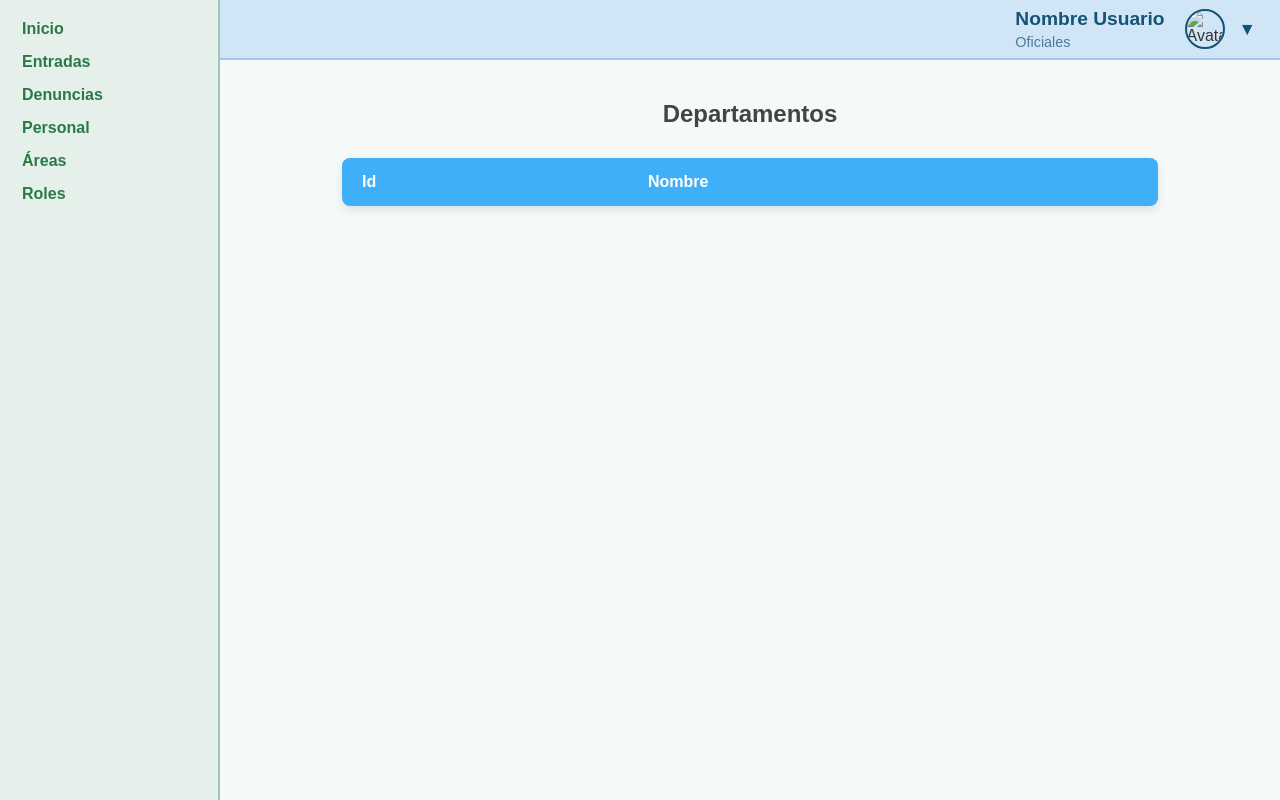
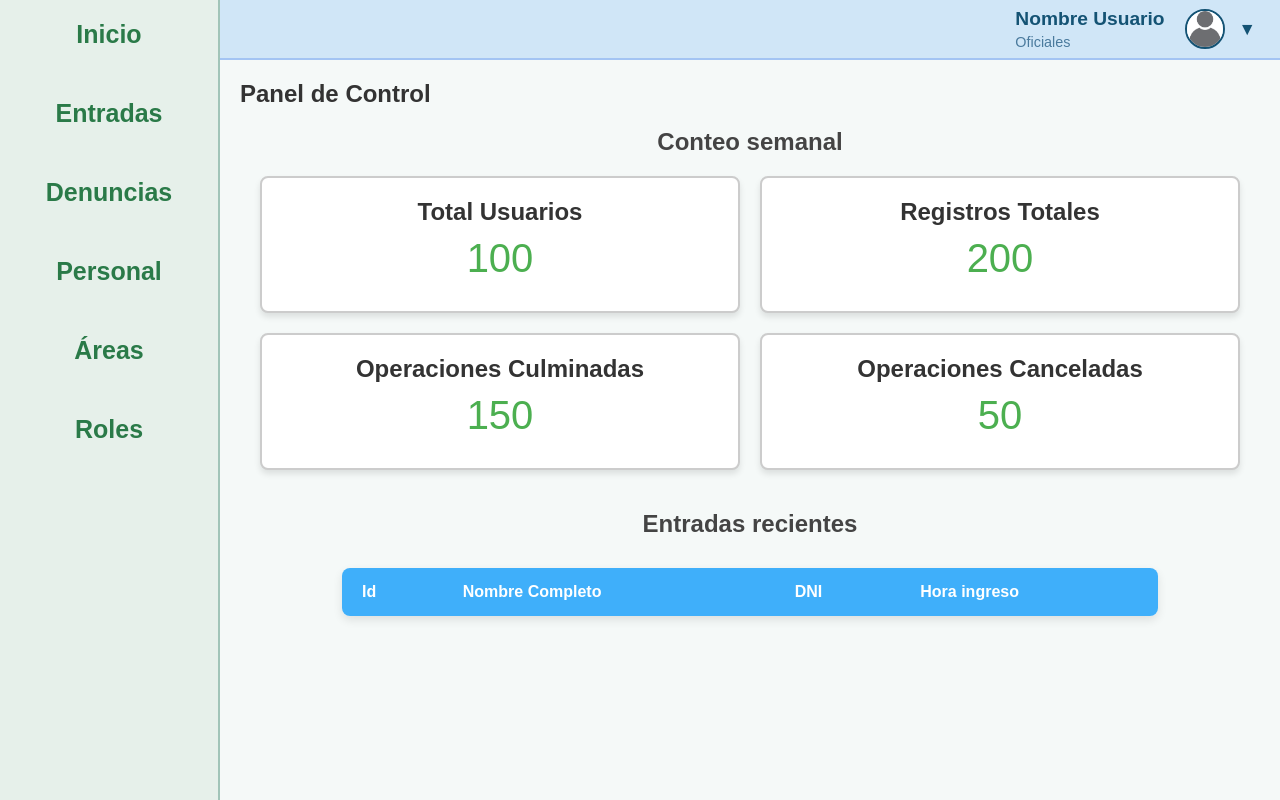
Before and after one commit to CristhianCoronel/Comisaria_WEB, a Flask app: page / in a window 1280 px wide. Run offline with Flask 3, Linux system fonts and the light colour scheme; data that the repository does not hold is empty; some libraries are stand-ins or nearby versions.

Commit message:
sin_supabase

```diff
--- a/controllers/controlador_departamento.py
+++ b/controllers/controlador_departamento.py
@@ -1,29 +1,29 @@
-# app/controlador.py
+# # app/controlador.py
 
-from bd_supabase import supabase_e
-import os
-from dotenv import load_dotenv
-from models.Ubigeo import Departamento  # Importamos la clase Departamento
+# from bd_supabase import supabase_e
+# import os
+# from dotenv import load_dotenv
+# from models.Ubigeo import Departamento  # Importamos la clase Departamento
 
 
-def obtener_departamentos() -> list[Departamento]:
-    """Obtiene todos los departamentos desde la base de datos de Supabase."""
-    try:
-        # Realizamos la consulta para obtener todos los departamentos
-        response = supabase_e.table('departamento').select('id_departamento, nombre').execute()
+# def obtener_departamentos() -> list[Departamento]:
+#     """Obtiene todos los departamentos desde la base de datos de Supabase."""
+#     try:
+#         # Realizamos la consulta para obtener todos los departamentos
+#         response = supabase_e.table('departamento').select('id_departamento, nombre').execute()
 
-        departamentos = []
-        if response.data:
-            # Iteramos sobre los resultados y creamos objetos Departamento
-            for departamento_data in response.data:
-                departamento = Departamento(
-                    id_departamento=departamento_data['id_departamento'],
-                    nombre=departamento_data['nombre']
-                )
-                departamentos.append(departamento)
+#         departamentos = []
+#         if response.data:
+#             # Iteramos sobre los resultados y creamos objetos Departamento
+#             for departamento_data in response.data:
+#                 departamento = Departamento(
+#                     id_departamento=departamento_data['id_departamento'],
+#                     nombre=departamento_data['nombre']
+#                 )
+#                 departamentos.append(departamento)
 
-        return departamentos
+#         return departamentos
 
-    except Exception as e:
-        print(f"Error al obtener los departamentos: {e}")
-        return []  # En caso de error, retornamos una lista vacía
+#     except Exception as e:
+#         print(f"Error al obtener los departamentos: {e}")
+#         return []  # En caso de error, retornamos una lista vacía
--- a/main.py
+++ b/main.py
@@ -19,7 +19,7 @@ def base():
 @app.route('/index')
 def index():
     departamentos = list()
-    departamentos = controlador_departamento.obtener_departamentos()
+    # departamentos = controlador_departamento.obtener_departamentos()
     return render_template('index.html', departamentos = departamentos)
 
 
--- a/static/css/base.css
+++ b/static/css/base.css
@@ -36,6 +36,7 @@ aside {
     border-right: 2px solid #a1c4b8;
     padding: 20px 10px;
     display: flex;
+    align-items: center;
     flex-direction: column;
 }
 
@@ -43,7 +44,9 @@ aside nav ul {
     list-style: none;
     display: flex;
     flex-direction: column;
-    gap: 15px;
+    gap: 50px;
+    align-content: center;
+    align-items: center;
 }
 
 aside nav ul li a {
@@ -53,11 +56,13 @@ aside nav ul li a {
     padding: 8px 12px;
     border-radius: 6px;
     transition: background-color 0.3s ease;
+    font-size: 25px;
 }
 
 aside nav ul li a:hover {
     background-color: #a1c4b8; /* Verde medio */
     color: #1b4d2e;
+    margin-top: 100px;
 }
 
 /* Header */
--- a/static/css/index.css
+++ b/static/css/index.css
@@ -64,3 +64,37 @@ h3 {
     font-style: italic;
     color: #aaa;
 }
+
+.container {
+    display: grid;
+    grid-template-columns: repeat(2, 1fr);
+    gap: 20px;
+    padding: 20px;
+    justify-content: center;
+}
+
+/* Estilo de los cuadros de estadísticas */
+.counter-box {
+    background-color: #fff;
+    border: 2px solid #ccc;
+    padding: 20px;
+    border-radius: 8px;
+    text-align: center;
+    box-shadow: 0 4px 6px rgba(0, 0, 0, 0.1);
+    transition: transform 0.3s ease-in-out;
+}
+
+.counter-box h3 {
+    margin: 0 0 10px;
+    color: #333;
+}
+
+.counter-box .count {
+    font-size: 2.5em;
+    margin: 10px 0;
+    color: #4CAF50;
+}
+
+.counter-box:hover {
+    transform: scale(1.05);
+}
--- a/templates/base.html
+++ b/templates/base.html
@@ -30,7 +30,7 @@
                     <p class="user-rank">Oficiales</p>
                 </div>
                 <div class="user-menu">
-                    <img src="https://via.placeholder.com/40" alt="Avatar Usuario" class="user-avatar" />
+                    <img src="/static/img/user_defect.png" alt="Avatar Usuario" class="user-avatar" />
                     <button id="menu-toggle" aria-label="Menú de usuario">&#x25BC;</button>
                     <ul id="dropdown-menu" class="dropdown hidden">
                         <li><a href="#">Cerrar sesión</a></li>
@@ -47,7 +47,7 @@
 
     <!-- <script src="{{ url_for('static', filename='js/script.js') }}"></script> -->
     <script src="/static/js/base.js"></script>
-    {% block javascript %}
+    {% block js %}
     {% endblock %}
 </body>
 </html>
--- a/templates/index.html
+++ b/templates/index.html
@@ -5,12 +5,34 @@
 {% endblock %}
 
 {% block content %}
-<h3>Departamentos</h3>
+<h2>Panel de Control</h2>
+<h3>Conteo semanal</h3>
+<div class="container">
+    <div class="counter-box" id="total-usuarios">
+        <h3>Total Usuarios</h3>
+        <p class="count" id="count-usuarios">100</p>
+    </div>
+    <div class="counter-box" id="registros-totales">
+        <h3>Registros Totales</h3>
+        <p class="count" id="count-registros">200</p>
+    </div>
+    <div class="counter-box" id="operaciones-culminadas">
+        <h3>Operaciones Culminadas</h3>
+        <p class="count" id="count-culminadas">150</p>
+    </div>
+    <div class="counter-box" id="operaciones-canceladas">
+        <h3>Operaciones Canceladas</h3>
+        <p class="count" id="count-canceladas">50</p>
+    </div>
+</div>
+<h3>Entradas recientes</h3>
 <table class="departamentos-table">
     <thead>
         <tr>
             <th>Id</th>
-            <th>Nombre</th>
+            <th>Nombre Completo</th>
+            <th>DNI</th>
+            <th>Hora ingreso</th>
         </tr>
     </thead>
     <tbody>
@@ -18,6 +40,8 @@
         <tr>
             <td>{{ departamento.id_departamento }}</td>
             <td>{{ departamento.nombre }}</td>
+            <td>{{ departamento.id_departamento }}</td>
+            <td>{{ departamento.nombre }}</td>
         </tr>
         {% endfor %}
     </tbody>
```
Also changed, not shown: bd_supabase.py (+10 -10 lines), requirements.txt (+8 -3 lines), static/img/borrar_luego.py (deleted), static/img/user_defect.png (added).
